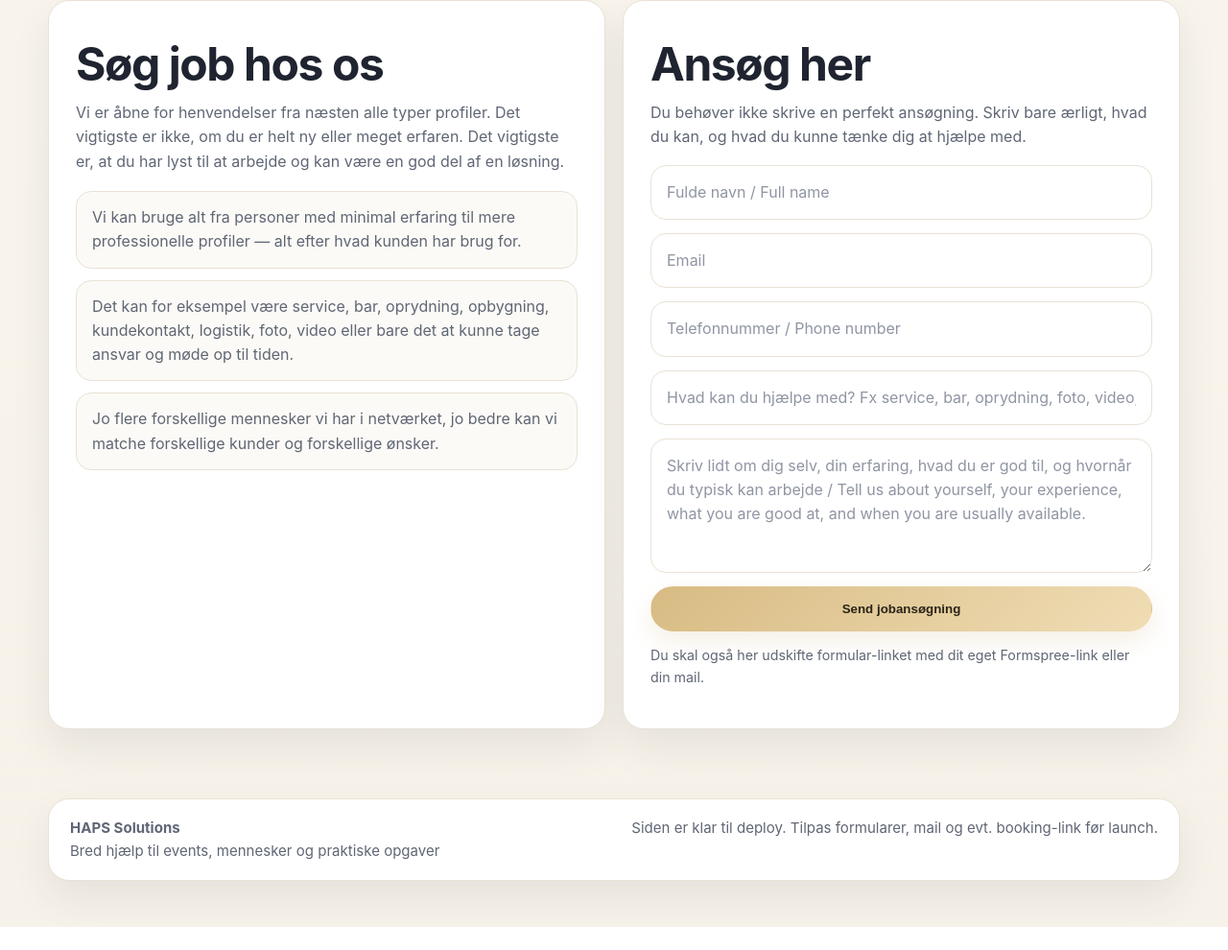
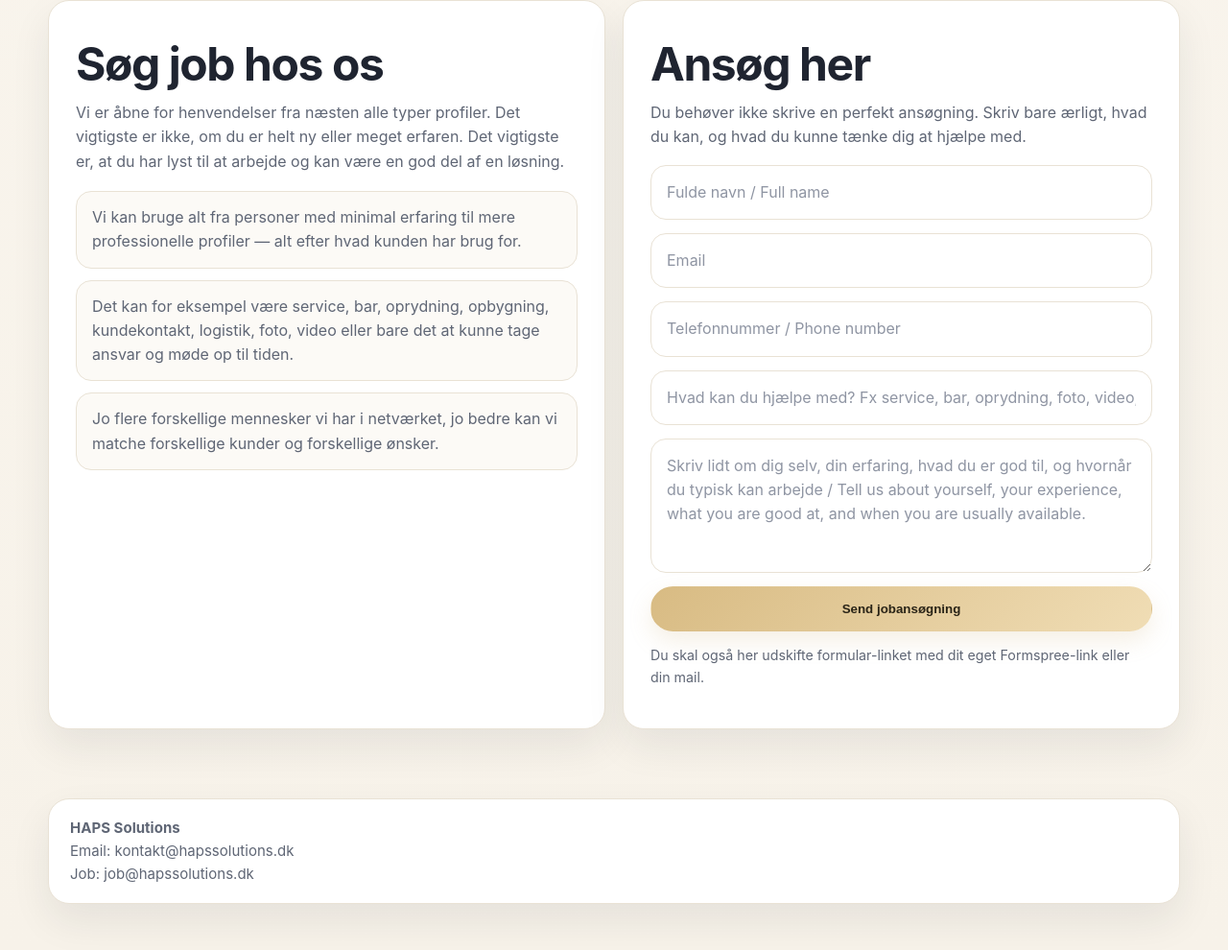
Before and after one commit to HapsSolutions/haps-solutions, a plain HTML site: page index.html in a window 1280 px wide. Shown: the part 2172-3162 px from the top of the page at 96% size. Before the commit the page ends 3138 px from the top, so only its background shows below. Drawn offline with Linux system fonts and the light colour scheme.

Commit message:
Update index.html

```diff
--- a/index.html
+++ b/index.html
@@ -226,8 +226,11 @@
   <footer>
     <div class="container">
       <div class="card footer-card">
-        <div><strong>HAPS Solutions</strong><br /><span data-da="Bred hjælp til events, mennesker og praktiske opgaver" data-en="Broad support for events, people, and practical tasks">Bred hjælp til events, mennesker og praktiske opgaver</span></div>
-        <div><span data-da="Siden er klar til deploy. Tilpas formularer, mail og evt. booking-link før launch." data-en="The site is ready to deploy. Update forms, email, and any booking link before launch.">Siden er klar til deploy. Tilpas formularer, mail og evt. booking-link før launch.</span></div>
+        <div>
+  <strong>HAPS Solutions</strong><br />
+  <span>Email: <a href="mailto:kontakt@hapssolutions.dk">kontakt@hapssolutions.dk</a></span><br />
+  <span>Job: <a href="mailto:job@hapssolutions.dk">job@hapssolutions.dk</a></span>
+</div>
       </div>
     </div>
   </footer>
```
